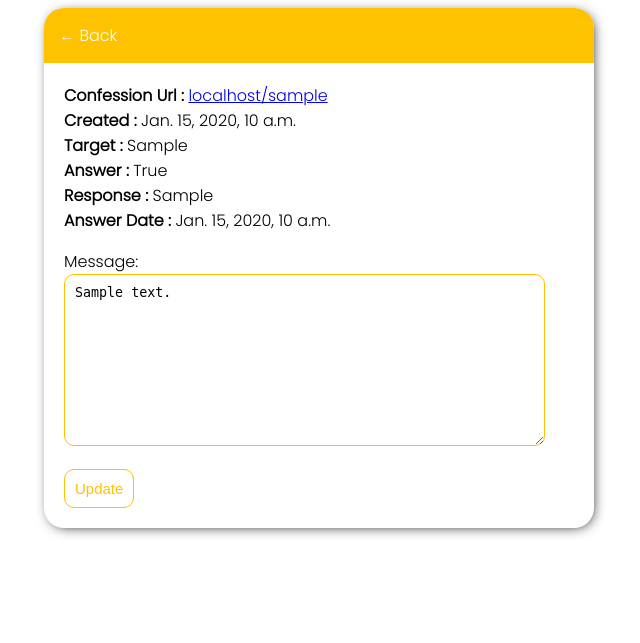
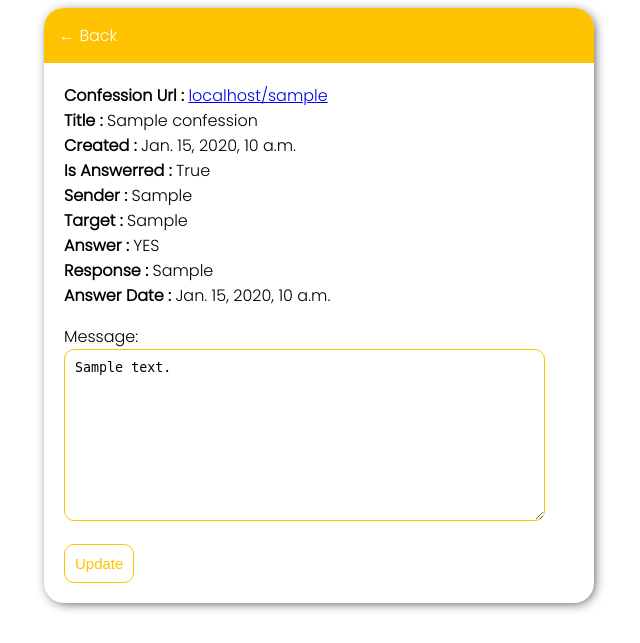
Before and after one commit to yotakeys/confession-django, a Django app: a page that uses app/templates/app/confession_update.html in a window 1280 px wide. Shown: the top 643 px of the page, without its empty margins (321-961 px from the left). Run offline with Django 4.2, Linux system fonts and the light colour scheme; a user stored in the database is signed in; tables that the repository leaves empty hold one stand-in row (values such as "Sample post").

Commit message:
feat: add confession flow

```diff
--- a/app/models.py
+++ b/app/models.py
@@ -1,11 +1,20 @@
 from django.db import models
 from django.contrib.auth.models import User
 from django.forms import ValidationError
+from datetime import datetime
 
 # Create your models here.
 
 
 class Confession(models.Model):
+
+    answer_choices = (
+        ('YES', 'Yes'),
+        ('NO', 'No'),
+        ('IDK', "I don't know what to say"),
+        ('IWT', "I Will Think About It"),
+    )
+
     slug = models.CharField(max_length=64, primary_key=True)
     user = models.ForeignKey(
         User, on_delete=models.CASCADE, null=True, blank=True)
@@ -14,10 +23,11 @@ class Confession(models.Model):
     title = models.CharField(max_length=30, null=False, blank=False)
     message = models.TextField(null=False, blank=False)
 
-    answer = models.BooleanField(null=True, blank=False)
+    answer = models.CharField(choices=answer_choices, max_length=30)
     response = models.TextField(null=True, blank=True)
+    is_answerred = models.BooleanField(default=False)
 
-    create = models.DateTimeField(auto_now_add=True)
+    create = models.DateTimeField(default=datetime.now())
     answer_date = models.DateTimeField(null=True, blank=True)
 
     def __str__(self):
--- a/app/templates/app/confession_list.html
+++ b/app/templates/app/confession_list.html
@@ -23,7 +23,7 @@
     {% for confession in confessions %}
     <div class="confession">
 
-        {% if confession.answer != None %}
+        {% if confession.is_answerred %}
         <div class="confession-title">
             <div class="complete-icon"></div>
             <a href="{% url 'confessionUpdate' confession.slug %}">{{confession.target}}</a>
--- a/app/templates/app/confession_update.html
+++ b/app/templates/app/confession_update.html
@@ -9,7 +9,10 @@
 
 <div class="body">
     <div> <b>Confession Url : </b><a href="{% url 'confessionUrl' confession.slug %}">{{ request.META.HTTP_HOST }}/{{confession.slug}}</a></div>
+    <div> <b>Title : </b>{{ confession.title }}</div>
     <div> <b>Created : </b>{{confession.create}}</div>
+    <div> <b>Is Answerred : </b>{{confession.is_answerred}}</div>
+    <div> <b>Sender : </b>{{confession.sender}}</div>
     <div> <b>Target : </b>{{confession.target}}</div>
     <div> <b>Answer : </b>{{confession.answer}}</div>
     <div> <b>Response : </b>{{confession.response}}</div>
--- a/app/views.py
+++ b/app/views.py
@@ -1,4 +1,6 @@
+from datetime import datetime
 from django import template
+from django.forms.models import BaseModelForm
 from django.http import HttpResponse, HttpResponseNotFound
 from django.shortcuts import get_object_or_404, redirect, render
 from django.views.generic.edit import FormView
@@ -41,7 +43,7 @@ class Register(FormView):
 
     def get(self, *args, **kwargs):
         if self.request.user.is_authenticated:
-            return redirect('confessions')
+            return redirect('confessionList')
         return super(Register, self).get(*args, **kwargs)
 
 
@@ -60,15 +62,19 @@ class ConfessionList(LoginRequiredMixin, ListView):
         return context
 
 
-class ConfessionUrl(TemplateView):
+class ConfessionUrl(UpdateView):
     template_name = 'app/confession.html'
+    model = Confession
+    fields = ['answer', 'response']
+    context_object_name = "confession"
 
-    def get_context_data(self, **kwargs):
-        context = super().get_context_data()
-        context['confession'] = get_object_or_404(
-            Confession, pk=self.kwargs['slug'],)
+    def get_success_url(self):
+        return reverse_lazy('confessionUrl', kwargs={'slug': self.object.slug})
 
-        return context
+    def form_valid(self, form):
+        form.instance.answer_date = datetime.now()
+        form.instance.is_answerred = True
+        return super().form_valid(form)
 
 
 class CreateConfession(LoginRequiredMixin, CreateView):
```
Also changed, not shown: app/templates/app/confession.html (+11 -1 lines), app/migrations/0001_initial.py.
